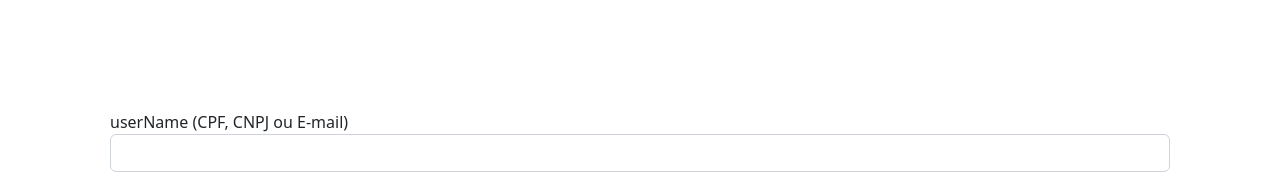
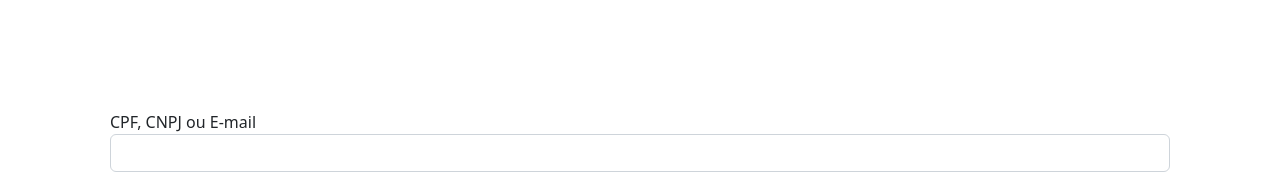
Before and after one commit to RaphaCastelloes/Toro-SPA, an Angular app: page / in a window 1280 px wide. Shown: the top 192 px of the page. Built offline with nearby package versions, Linux system fonts and the light colour scheme.

Commit message:
Mudança no label do username

```diff
--- a/src/app/auth/auth.component.html
+++ b/src/app/auth/auth.component.html
@@ -2,7 +2,7 @@
     <div class="col-xs-12">
         <form [formGroup]="authForm" (ngSubmit)="onSubmit()">
             <p>
-                <label for="userName">userName (CPF, CNPJ ou E-mail)</label>
+                <label for="userName">CPF, CNPJ ou E-mail</label>
                 <input type="userName" id="userName" class="form-control" formControlName="userName">
             </p>
             <p>
```
